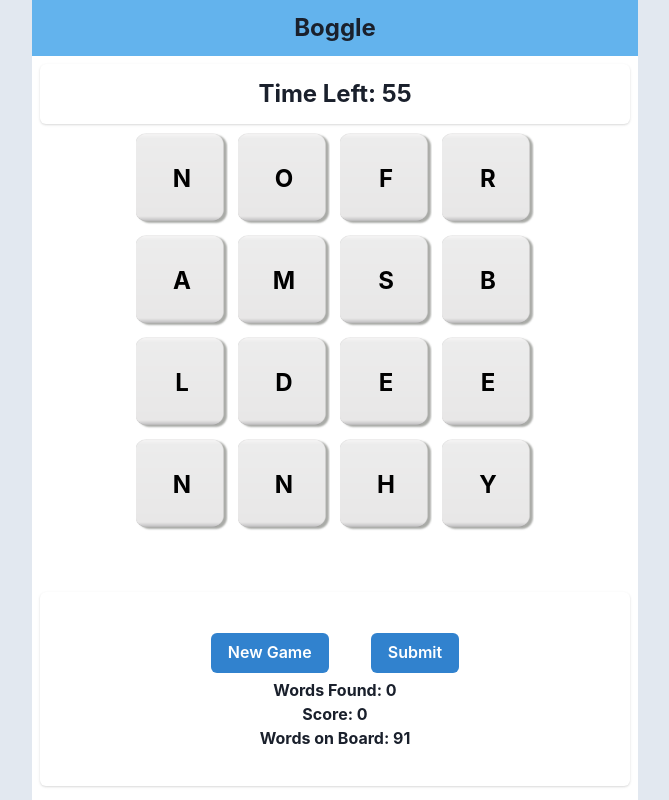
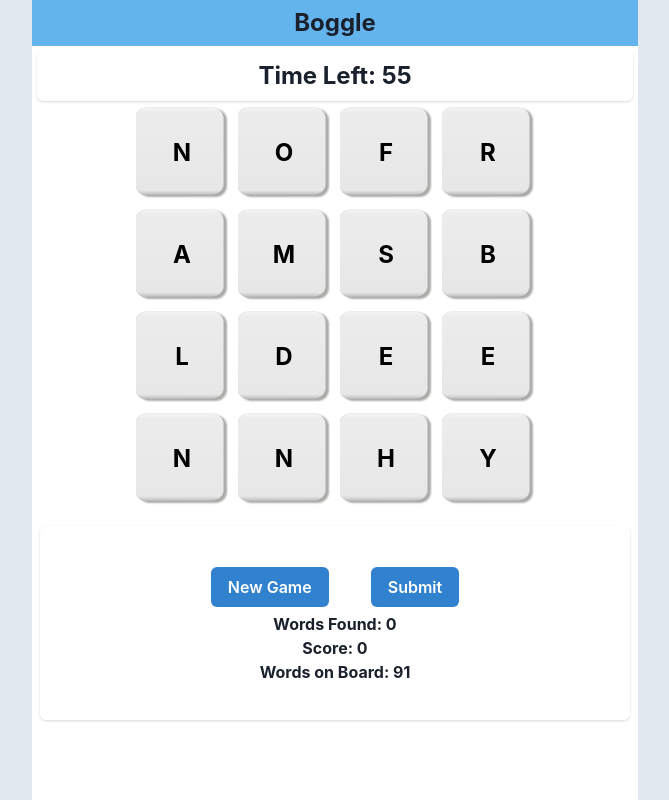
Before and after one commit to JimMatthew/Boggle-Web, a React (Vite) app: page / in a window 1280 px wide. Shown: the whole page, without its empty margins (305-974 px from the left). Built offline with nearby package versions, Linux system fonts and the light colour scheme.

Commit message:
fix layout

```diff
--- a/src/App.jsx
+++ b/src/App.jsx
@@ -68,18 +68,18 @@
   }
 
   return (
-    <Box minHeight='100vh' backgroundColor='gray.200'>
-      <Container minHeight='100vh' backgroundColor='white' padding='0'>
+    <Box minHeight='100dvh' backgroundColor='gray.200'>
+      <Container minHeight='100dvh' backgroundColor='white' padding='0'>
         <Text
           fontWeight='bold'
           fontSize='x-large'
           bg='blue.300'
-          padding='10px'
+          padding='5px'
           margin={0}>Boggle
         </Text>
-        <Card margin='8px'>
+        <Card margin='5px'>
           <Text
-            margin='.5em'
+            margin='.3em'
             fontWeight='bold'
             fontSize='x-large'>Time Left: {timeLeft}
           </Text>
@@ -100,7 +100,7 @@
                 longWord={game.getLongestWordFound()} />
             </Box>
           )}
-          <Card margin='8px' marginBottom='15px' marginTop='10px'>
+          <Card margin='8px' marginBottom='5px' marginTop='10px'>
             <Box>
               <Text
                 fontSize='x-large'
--- a/src/components/GameGrid.jsx
+++ b/src/components/GameGrid.jsx
@@ -77,7 +77,7 @@
       justifyContent="center"
       alignItems="center"
     >
-      <SimpleGrid columns={4} rows={4} spacing={2} width="100%" height="100%" marginBottom={'50px'}>
+      <SimpleGrid columns={4} rows={4} spacing={2} width="100%" height="100%" marginBottom={'10px'}>
         {letters.map((letter, index) => (
           <GridItem
             key={index}
```
